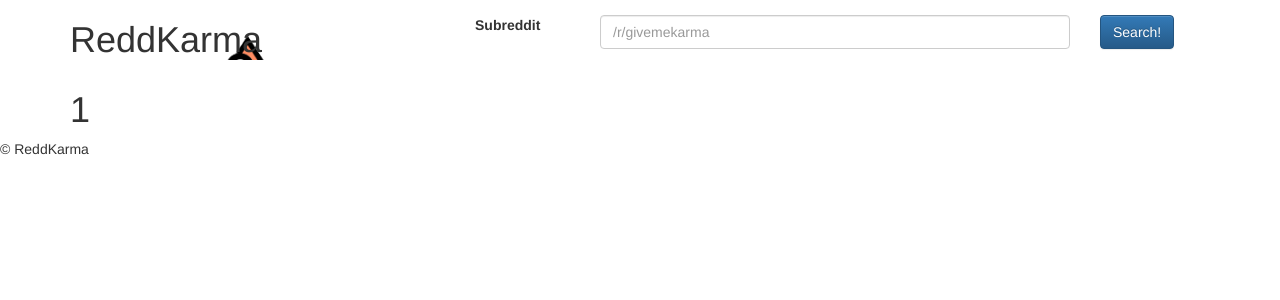
After one commit to remingtonc/reddkarma, a Flask app: page /r/1 in a window 1280 px wide. The commit adds this page. Shown: the top 300 px of the page. Run offline with Flask 2, Linux system fonts and the light colour scheme; parts of the project's set-up code (start-up, migrations or seed data) failed here and were passed over; some libraries are stand-ins or nearby versions.

Commit message:
Add Subreddit page
Working slowly but surely

```diff
--- a/project/app.py
+++ b/project/app.py
@@ -1,9 +1,10 @@
 from flask import Flask, render_template, url_for
 from bigquery import BigQuery, QueryResult
+from werkzeug.routing import BaseConverter
 import logging
 
 logging.basicConfig(filename='reddkarma.log', level=logging.DEBUG, format='%(asctime)s %(message)s')
-logging.debug('Debug message check.')
+logging.debug('Application initialized')
 
 app = Flask(__name__)
 bq = BigQuery()
@@ -11,6 +12,14 @@
 @app.route('/')
 def home():
 	return render_template('home.html', name='home')
+
+@app.route('/r/')
+def nullreddit():
+	return 'No subreddit supplied.';
+
+@app.route('/r/<subreddit>')
+def subreddit(subreddit):
+	return render_template('subreddit.html', name='subreddit', subreddit=subreddit)
 
 @app.route('/queryTest')
 def queryTest():
--- a/project/templates/base.html
+++ b/project/templates/base.html
@@ -30,6 +30,7 @@
 				</div>
 				<div class="col-md-8">
 					<div class="search">
+						<form>
 							<div class="form-group">
 								<label for="search" class="col-sm-2 control-label">Subreddit</label>
 								<div class="col-sm-8">
@@ -39,6 +40,7 @@
 									<button class="btn btn-primary" type="button" value="Search!">Search!</button>
 								</div>
 							</div>
+						</form>
 					</div>
 				</div>
 			</div>
--- a/project/templates/home.html
+++ b/project/templates/home.html
@@ -2,7 +2,7 @@
 {% block content %}
 <div class="panel panel-default">
 	<div class="panel-body">
-		<h1>About ReddKarma</h1>
+		<h2>About ReddKarma</h2>
 		<p>ReddKarma is your ultimate Reddit Karma optimization platform.  Utilizing data collected over the span of 2006 to 2015, ReddKarma has the ultimate Reddit submission insights to help you garner as much Karma as possible.  What do we provide?</p>
 		<ul>
 			<li>Subreddit Ranking</li>
@@ -16,9 +16,9 @@
 		<p>With your efforts, and our analysis, you have greater potential to maximize your Reddit Karma than ever before.</p>
 	</div>
 </div>
-<div class="alert alert-warning" role="alert"><h1>Hottest Subreddits</h1></div>
+<div class="alert alert-danger" role="alert"><h1>Karma Factories</h1></div>
 <table class="table table-hover">
-	<tr><th>Subreddit</th><th>Rank</th><th>Hotness</th><th>Average Karma</th></tr>
+	<tr><th>Subreddit</th><th>Score Rank</th><th>Potential Rank</th><th>Relevancy Rank</th></tr>
 	<tr><td>Example</td><td>Example</td><td>Example</td><td>Example</td></tr>
 </table>
 {% endblock %}
--- /dev/null
+++ b/project/templates/subreddit.html
@@ -0,0 +1,13 @@
+{% extends "base.html" %}
+
+{% block title %}
+/r/{{ subreddit }}
+{% endblock %}
+
+{% block head_includes %}
+<script>var subreddit = '{{ subreddit }}';</script>
+{% endblock %}
+
+{% block content %}
+<h1>{{ subreddit }}</h1>
+{% endblock %}
```
Also changed, not shown: project/bigquery.py (+7 -6 lines), 1 other file. Lines whose indentation alone changed are shown as unchanged.
